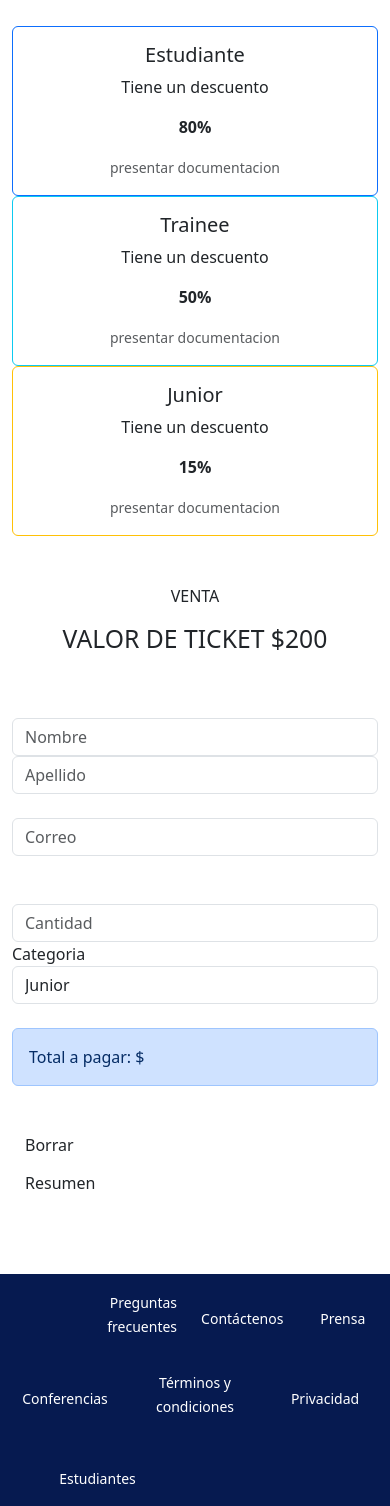
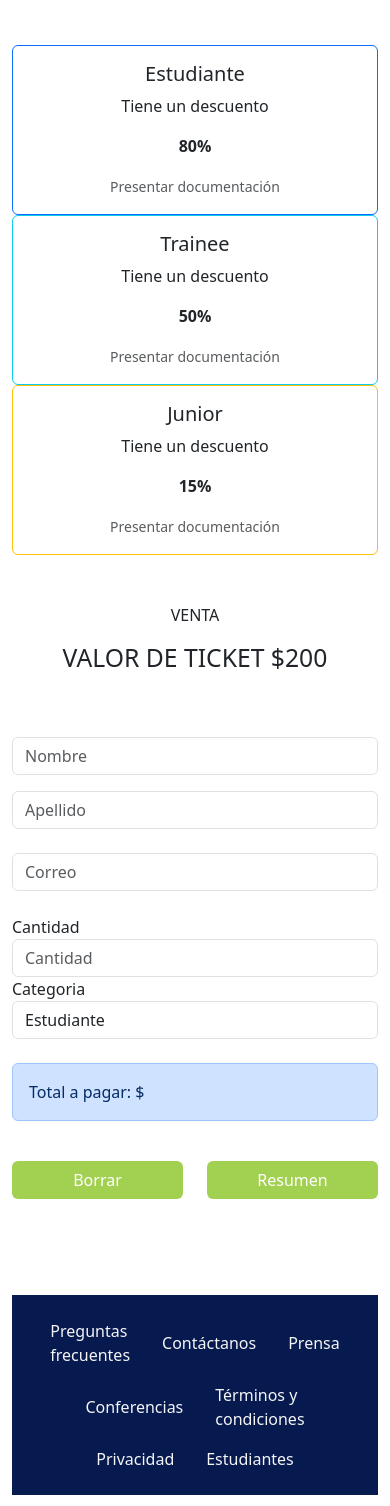
Before and after one commit to BrunoGentile/tp-de-javascript, a plain HTML site: page index.html in a window 390 px wide. Shown: the part 78-1584 px from the top of the page. Drawn offline with nearby package versions, Linux system fonts and the light colour scheme.

Commit message:
esta completo el tp

```diff
--- a/index.html
+++ b/index.html
@@ -4,59 +4,81 @@
     <meta charset="UTF-8">
     <meta http-equiv="X-UA-Compatible" content="IE=edge">
     <meta name="viewport" content="width=device-width, initial-scale=1.0">
-    <link href="https://cdn.jsdelivr.net/npm/bootstrap@5.3.0-alpha3/dist/css/bootstrap.min.css" rel="stylesheet" integrity="sha384-KK94CHFLLe+nY2dmCWGMq91rCGa5gtU4mk92HdvYe+M/SXH301p5ILy+dN9+nJOZ" crossorigin="anonymous">
-    <title>Document</title>
+    <link href="https://cdn.jsdelivr.net/npm/bootstrap@5.3.0/dist/css/bootstrap.min.css" rel="stylesheet" integrity="sha384-9ndCyUaIbzAi2FUVXJi0CjmCapSmO7SnpJef0486qhLnuZ2cdeRhO02iuK6FUUVM" crossorigin="anonymous">
+    <script src="https://cdn.jsdelivr.net/npm/bootstrap@5.3.0/dist/js/bootstrap.bundle.min.js" integrity="sha384-geWF76RCwLtnZ8qwWowPQNguL3RmwHVBC9FhGdlKrxdiJJigb/j/68SIy3Te4Bkz" crossorigin="anonymous"></script>
+    <script src="index.js"></script>
+    <title>Tp de Javascript</title>
+
 </head>
 <body class="d-flex flex-column min-vh-100">
 
-    <nav class="navbar navbar-expand-sm bg-dark navbar-dark">
-        <a class="navbar-brand pl-3" href="#">Conf Bs As</a>
-        <button class="navbar-toggler" type="button"  dat-toggle="collapse" data-target="collapseNavbar>
+
+<div class="container-fluid p-0">
+    <nav class="navbar navbar-expand-lg navbar-dark p-3" style="background-color: #353a40;">
+        <div class="container">
+            <a class="navbar-brand" href="#">
+                <img src="img/codoacodo.png" alt="" height="32" class="d-inline-block align-text-top">
+                Conf Bs As
+            </a>
+            <button class="navbar-toggler" type="button" data-bs-toggle="collapse"
+                data-bs-target="navbarSupportedContent" arias-controls="navbarSupportedContent"
+                arias-expanded="false" arias-label="Toggle navigation">
                 <span class="navbar-toggler-icon"></span>
             </button>
-        <div class="collapse navbar-collapse" id="collapsibleNavbar">
-            <ul class="navbar-nav ml-auto">
+            <div class="collapse navbar-collapse justify-content-end" id="navbarSupportedContent">
+                <ul class="navbar-nav ms-auto mb-2 mb-lg-0">
                     <li class="nav-item">
-                    <a class="nav-link" href="#">La conferencia</a>
+                        <a class="nav-link" aria-current="page" href="#">La conferencia</a>
                     </li>
                     <li class="nav-item">
-                    <a class="nav-link" href="#">Los ORADORES</a>
+                        <a class="nav-link" href="#">Los oradores</a>
+                    </li>
+                    <li class="nav-item">
+                        <a class="nav-link" href="#">El lugar y la fecha</a>
                     </li>
                     <li class="nav-item">
                         <a class="nav-link active" href="#">Conviertete en orador</a>
                     </li>
                     <li class="nav-item">
-                    <a class="nav-link text-success" href="#">Compra tickets</a>
+                        <a class="nav-link" style="color: green">Compra tickets</a>
                     </li>
                 </ul>
+            </div>
         </div>
     </nav>
     <br>
     <br>
+
     <div class="container">
-        <div class="card-deck card-flex">
-            <div class="card border-primary">
+        <div class="row">
+            <div class="col-sm-4">
+                <div class="card h-100 border-primary">
                     <div class="card-body text-center">
                         <h5 class="card-title">Estudiante</h5>
                         <p class="card-text">Tiene un descuento</p>
                         <p><b>80%</b></p>
-                    <p class="card-text"><small class="text-muted">presentar documentacion</small></p>
+                        <p class="card-text"><small class="text-muted">Presentar documentación</small></p>
                     </div>
                 </div>
-            <div class="card border-info">
+            </div>
+        <div class="col-12 col-sm-6 col-lg-4 ">
+            <div class="card h-100 border-info">
                 <div class="card-body text-center">
                     <h5 class="card-title">Trainee</h5>
                     <p class="card-text">Tiene un descuento</p>
                     <p><b>50%</b></p>
-                    <p class="card-text"><small class="text-muted">presentar documentacion</small></p>
+                    <p class="card-text"><small class="text-muted">Presentar documentación</small></p>
                 </div>
             </div>
-        <div class="card border-warning">
+        </div>
+            <div class="col-sm-4">
+            <div class="card h-100 border-warning">
                 <div class="card-body text-center">
                     <h5 class="card-title">Junior</h5>
                     <p class="card-text">Tiene un descuento</p>
                     <p><b>15%</b></p>
-                <p class="card-text"><small class="text-muted">presentar documentacion</small></p>
+                    <p class="card-text"><small class="text-muted">Presentar documentación</small></p>
+                </div>
             </div>
         </div>
     </div>
@@ -75,10 +97,11 @@
 <div class="container">
     <form>
         <div class="form-row">
-            <div class="col">
+            <div class="row justify-content-left">
+                <div class="col-12 col-lg-6">
                     <input type="text" class="form-control" placeholder="Nombre">
                 </div>
-            <div class="col">
+                <div class="col-12 col-lg-6 mt-3 mt-lg-0">
                     <input type="text" class="form-control" placeholder="Apellido">
                 </div>
         </div>
@@ -90,17 +113,19 @@
         </div>
         <br>
         <div class="form-row">
-            <div class="col">
-                <label for="inputenCantidad"></label>
+            <div class="row justify-content-left">
+                <div class="col-12 col-lg-6">
+                <label for="inputCantidad">Cantidad</label>
                 <input type="number" class="form-control" id="inputCantidad" placeholder="Cantidad">
             </div>
-            <div class="col">
-                <label for="inputenCantidad">Categoria</label>
-                <select id="inputCantegoria" class="form-control">
+                <div class="col-12 col-lg-6">
+                <label for="inputCategoria">Categoria</label>
+                <select id="inputCategoria" class="form-control" >
                     <option value="80">Estudiante</option>
                     <option value="50">Trainee</option>
-                    <option value="15" selected>Junior</option>
+                    <option value="15" >Junior</option>
                 </select>
+            </div>
         </div>
         </div>
         <br>
@@ -111,80 +136,52 @@
         </div>
         <br>
         <div class="form-row">
+
+            <div class="row">
                 <div class="col">
-                <button type="reset" class="btn btn-sucess btn-block">Borrar</button>
+                    <button type="reset" class="btn btn-block" style="width: 100%; background: rgba(134, 195, 29, 0.766); color: white">Borrar</button>
                 </div>
                 <div class="col">
-                <button type="button" class="btn btn-sucess btn-block" onclick="resumen()">Resumen</button>
+                    <button type="button" class="btn btn-block" style="width: 100%; background: rgba(134, 195, 29, 0.766); color: white" onclick="resumen()">Resumen</button>
+                </div>
             </div>
             </div>
         <br>
+        <br>
     </form>
 </div>
-</body>
+
 
 <br>
 <br>
 
 <footer>
-    <div class="container-fluid">
-        <div class="row" style="text-align: center; border: width 4px; background:#061a50">
-            <div class="col" style="margin-top: 2.00rem;">
-                <p><small></small></p>
-            </div>
-            <div class="col text-white" style="text-align: right; margin-top: 1.00rem; ">
-                <p><small>Preguntas<br>frecuentes</small></p>
-            </div>
-            <div class="col text-white" style="margin-top: 2.00rem; ">
-                <p><small>Contáctenos</small></p>
-            </div>
-            <div class="col text-white" style="margin-top: 2.00rem; ">
-                <p><small>Prensa</small></p>
-            </div>
-            <div class="col text-white" style="margin-top: 2.00rem; ">
-                <p><small>Conferencias</small></p>
-            </div>
-            <div class="col text-white" style="margin-top: 1.00rem; ">
-                <p><small>Términos y<br>condiciones</small></p>
-            </div>
-            <div class="col text-white" style="margin-top: 2.00rem; ">
-                <p><small>Privacidad</small></p>
-            </div>
-            <div class="col text-white" style="margin-top: 2.00rem; ">
-                <p><small>Estudiantes</small></p>
-            </div>
-            <div class="col" style="margin-top: 2.00rem;">
-                <p><small></small></p>
-            </div>
+    <div>
+        <ul class="nav justify-content-center p-3" style="background: #061a50;">
+            <li class="nav-item my-auto px-0 px-xl-4">
+                <a class="nav-link" href="#" style="color:whitesmoke;"> Preguntas<br>frecuentes </a>
+            </li>
+            <li class="nav-item my-auto px-0 px-xl-4">
+                <a class="nav-link" href="#" style="color:whitesmoke;"> Contáctanos </a>
+            </li>
+            <li class="nav-item my-auto px-0 px-xl-4">
+                <a class="nav-link" href="#" style="color:whitesmoke;"> Prensa </a>
+            </li>
+            <li class="nav-item my-auto px-0 px-xl-4">
+                <a class="nav-link" href="#" style="color:whitesmoke;"> Conferencias </a>
+            </li>
+            <li class="nav-item my-auto px-0 px-xl-4">
+                <a class="nav-link" href="#" style="color:whitesmoke;"> Términos y<br>condiciones </a>
+            </li>
+            <li class="nav-item my-auto px-0 px-xl-4">
+                <a class="nav-link" href="#" style="color:whitesmoke;"> Privacidad </a>
+            </li>
+            <li class="nav-item my-auto px-0 px-xl-4">
+                <a class="nav-link" href="#" style="color:whitesmoke;"> Estudiantes </a>
+            </li>
+        </ul>
     </div>
 </div>
 </footer>
 
-<script>
-    const precioTicket=200;
-
-    function resumir() {
-        var cantidadTicket=document.getElementById('inputCantidad').value;
-        var descuento=document.getElementById('inputCategoria').value;
-        var precio=cantidadTicket * (precioTicket - ((precioTicket * descuento)/100));
-        document.getElementById('compraTotal').value= 'Total a pagar: $'+precio;
-    }
-
-
-
-
-
-</script>
-
-
-
-
-
-
-
-
-
-
-
-
 </html>
--- /dev/null
+++ b/index.js
@@ -0,0 +1,8 @@
+const precioTicket=200;
+
+    function resumen() {
+        let cantidadTicket=document.getElementById('inputCantidad').value;
+        let descuento=document.getElementById('inputCategoria').value;
+        let precio=cantidadTicket * (precioTicket - ((precioTicket * descuento)/100));
+        document.getElementById('compraTotal').value= 'Total a pagar: $ '+precio;
+    }
```
Lines whose indentation alone changed are shown as unchanged.
